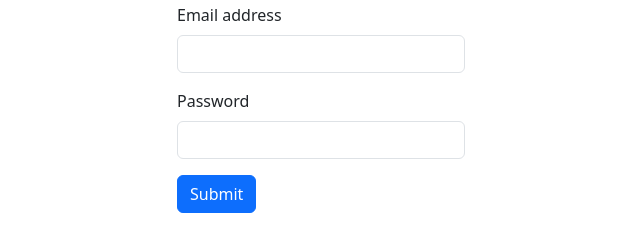
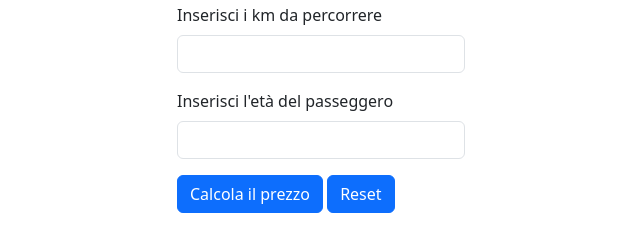
Before and after one commit to claudia13-prog/js-biglietto-treno-form, a plain HTML site: page index.html in a window 1280 px wide. Shown: the part 213-464 px from the top of the page, without its empty margins (319-959 px from the left). Drawn offline with nearby package versions, Linux system fonts and the light colour scheme.

Commit message:
completed html form

```diff
--- a/index.html
+++ b/index.html
@@ -24,15 +24,20 @@
     <!--form -->
     <form>
         <div class="mb-3">
-          <label for="exampleInputEmail1" class="form-label">Email address</label>
-          <input type="email" class="form-control" id="exampleInputEmail1" aria-describedby="emailHelp">
+          <label for="user-km" class="form-label">Inserisci i km da percorrere</label>
+          <input type="number" class="form-control" id="user-km" >
         </div>
         <div class="mb-3">
-          <label for="exampleInputPassword1" class="form-label">Password</label>
-          <input type="password" class="form-control" id="exampleInputPassword1">
+          <label for="user-age" class="form-label">Inserisci l'età del passeggero</label>
+          <input type="number" class="form-control" id="user-age">
         </div>
 
-        <button type="submit" class="btn btn-primary">Submit</button>
+        <div class="mb-3">
+
+          <button class="btn btn-primary">Calcola il prezzo</button>
+          <button class="btn btn-primary" id="btn-reset">Reset</button>
+        </div>
+
       </form>
     <!--/form -->
 
```
